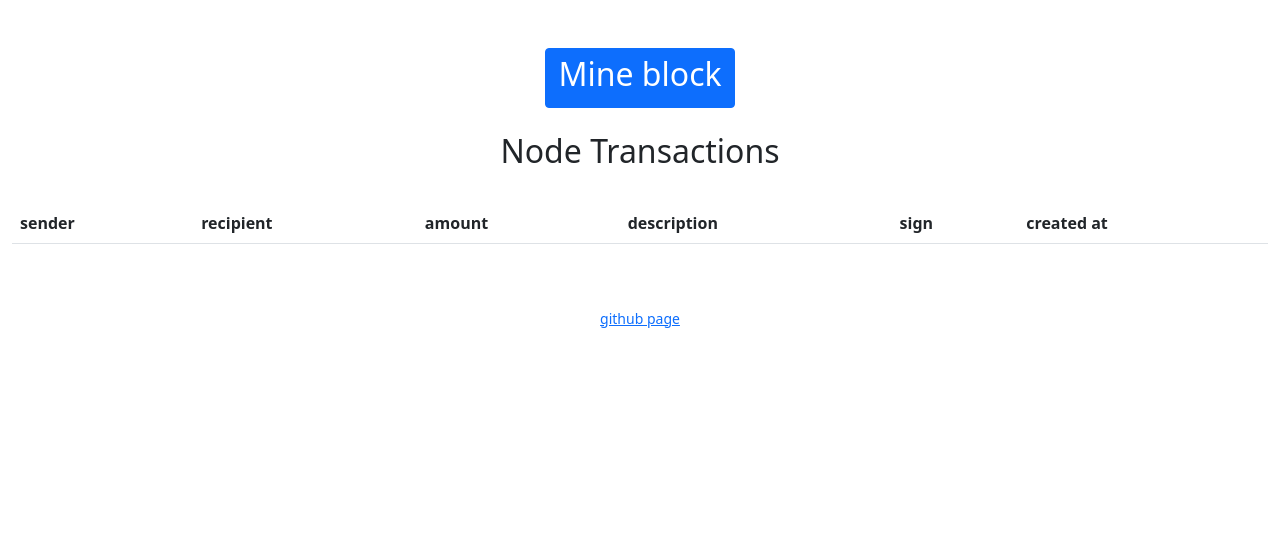
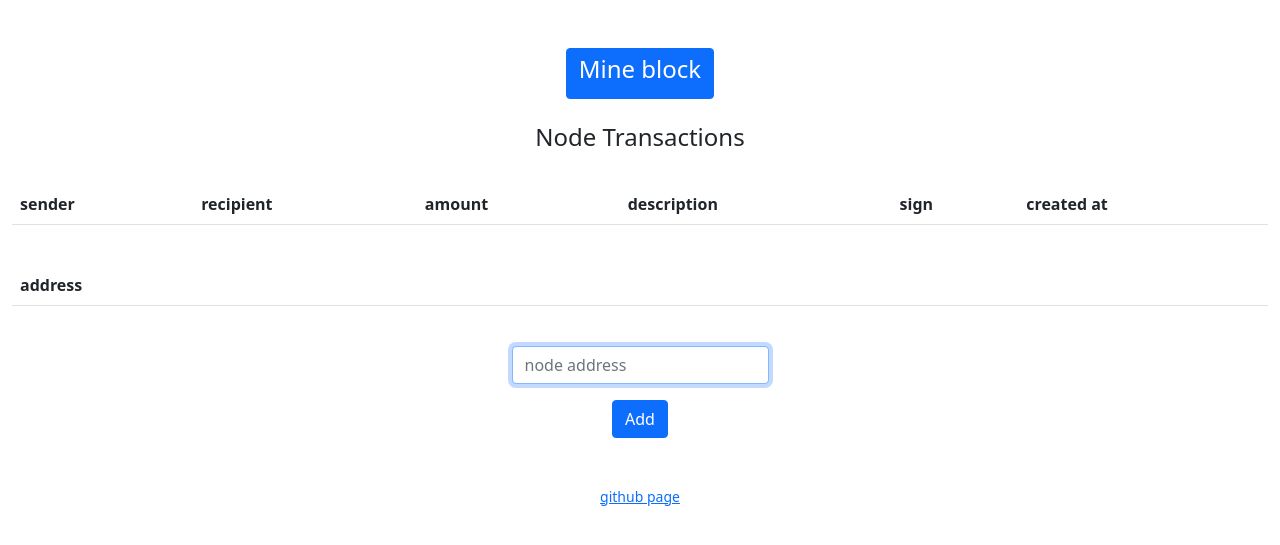
Before and after one commit to victorabarros/CS50chain, a Flask app: page /node in a window 1280 px wide. Shown: the part 76-621 px from the top of the page. Run offline with Flask 2, Linux system fonts and the light colour scheme; lists and menus that the app fills with data are empty.

Commit message:
add address to node sync

```diff
--- a/app.py
+++ b/app.py
@@ -32,7 +32,7 @@ def handle_index():
 @app.route("/register", methods=["GET", "POST"])
 def handle_register():
     if request.method == "POST":
-        create_wallet_resp = create_wallet()
+        create_wallet_resp = api_create_wallet()
         wallet = create_wallet_resp[0].get_json()
 
         session["user_id"] = wallet
@@ -71,18 +71,24 @@ def handle_logout():
 
 @app.route("/blockchain")
 def handle_blockchain():
-    chain = get_chain()[0].get_json()
+    chain = api_get_chain()[0].get_json()
     return render_template("blockchain.html", blockchain=chain)
 
 
 @app.route("/node", methods=["GET", "POST"])
 def handle_node():
     if request.method == "POST":
-        mine_block()
-        flash('Node was successfully mined!')
-        flash('See on Blockchain tab')
-    node = get_node()[0].get_json()
-    return render_template("node.html", transactions=node["transactions"])
+        api_add_node()
+    node = api_get_node()[0].get_json()
+    return render_template("node.html", transactions=node["transactions"], nodes=node["nodes"])
+
+
+@app.route("/node/mine", methods=["POST"])
+def handle_mine_node():
+    api_mine_block()
+    flash('Node was successfully mined!')
+    flash('See on Blockchain tab')
+    return redirect("/node")
 
 
 @app.route("/wallet")
@@ -112,41 +118,40 @@ def handle_transaction():
 
 
 @app.route("/api/node")
-def get_node():
+def api_get_node():
     return jsonify(node.to_dict()), 200
 
 
 @app.route("/api/node", methods=["POST"])
-def add_node():
-    payload = request.get_json()
-    node.add_node_address(payload["address"])
+def api_add_node():
+    node.add_node_address(request.form["address"])
     return jsonify(), 201
 
 
 @app.route("/api/node/mine", methods=["POST"])
-def mine_block():
+def api_mine_block():
     return jsonify(node.mine_block().to_dict()), 200
 
 
 @app.route("/api/chain")
-def get_chain():
+def api_get_chain():
     return jsonify([block.to_dict() for block in CHAIN]), 200
 
 
 @app.route("/api/wallet", methods=["POST"])
-def create_wallet():
+def api_create_wallet():
     return jsonify(create_new_wallet().to_dict()), 201
 
 
 @app.route("/api/search/wallet", methods=["POST"])
-def search_wallet():
+def api_search_wallet():
     payload = request.get_json()
     wallet = Wallet(payload["public_key"])
     return jsonify(wallet.financial_data), 200
 
 
 @app.route("/api/transaction", methods=["POST"])
-def submit_transaction():
+def api_submit_transaction():
     payload = request.get_json()
     trx = Transaction(payload['sender_public_key'], payload['recipient_public_key'],
                       payload['amount'], payload.get('description'))
--- a/templates/node.html
+++ b/templates/node.html
@@ -1,14 +1,14 @@
 {% extends "layout.html" %} {% block title %} Node {% endblock %} {% block main
 %}
 
-<form action="/node" method="post">
+<form action="/node/mine" method="post">
   <button class="btn btn-primary" type="submit">
-    <h2>Mine block</h2>
+    <h4>Mine block</h4>
   </button>
 </form>
 
 <br />
-<h2>Node Transactions</h2>
+<h4>Node Transactions</h4>
 <br />
 
 <table class="table table-striped">
@@ -37,4 +37,38 @@
     {% endfor %}
   </tbody>
 </table>
+
+<br />
+<table class="table table-striped">
+  <thead>
+    <tr>
+      <th class="text-start">address</th>
+    </tr>
+  </thead>
+  <tbody>
+    {% for address in nodes %}
+    <tr>
+      <td class="text-start">{{ address }}</td>
+    </tr>
+    {% endfor %}
+  </tbody>
+</table>
+
+<br />
+<form action="/node" method="post">
+  <div class="mb-3">
+    <input
+      autocomplete="off"
+      autofocus
+      class="form-control mx-auto w-auto"
+      id="address"
+      name="address"
+      placeholder="node address"
+      type="text"
+      required
+    />
+  </div>
+
+  <button class="btn btn-primary" type="submit">Add</button>
+</form>
 {% endblock %}
```
